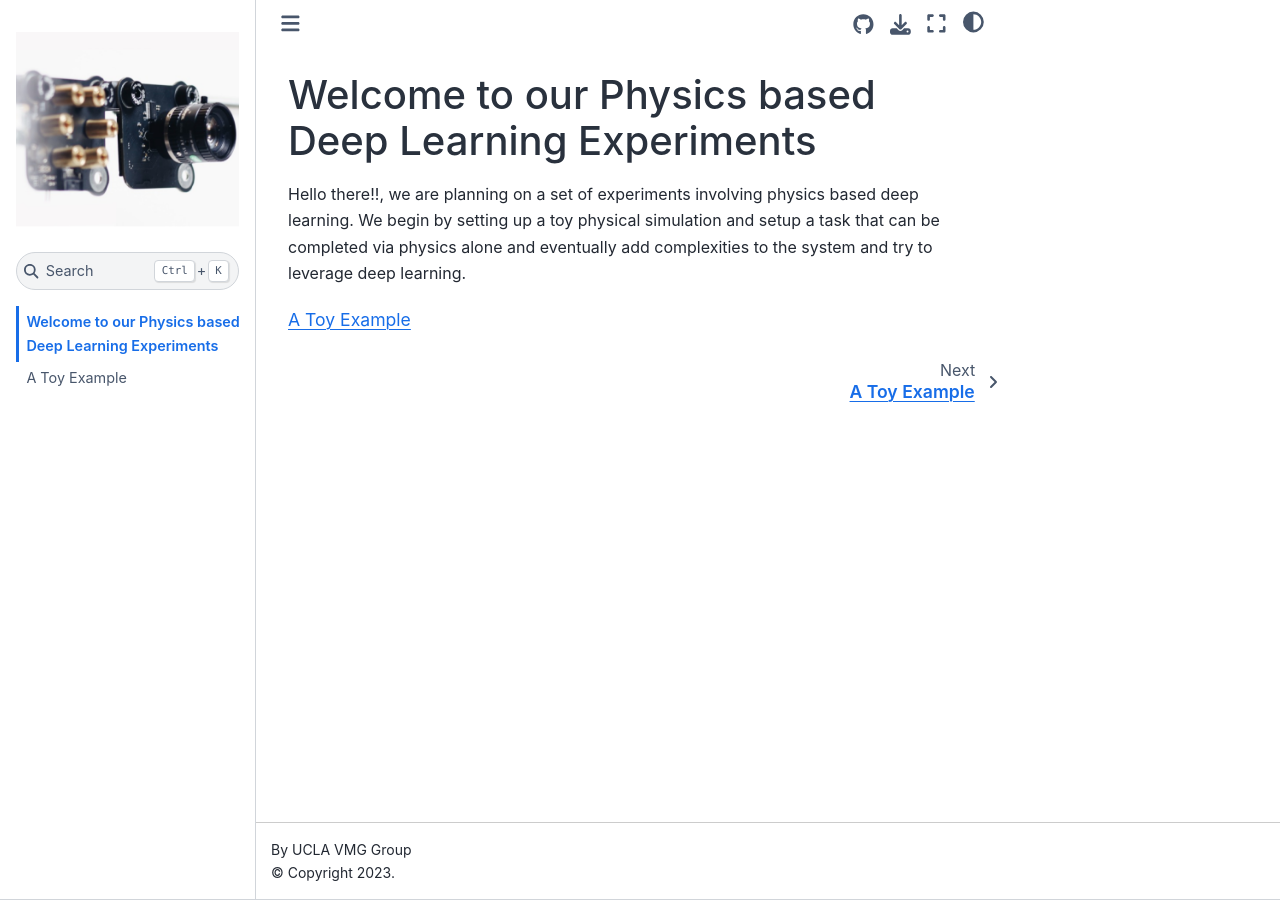
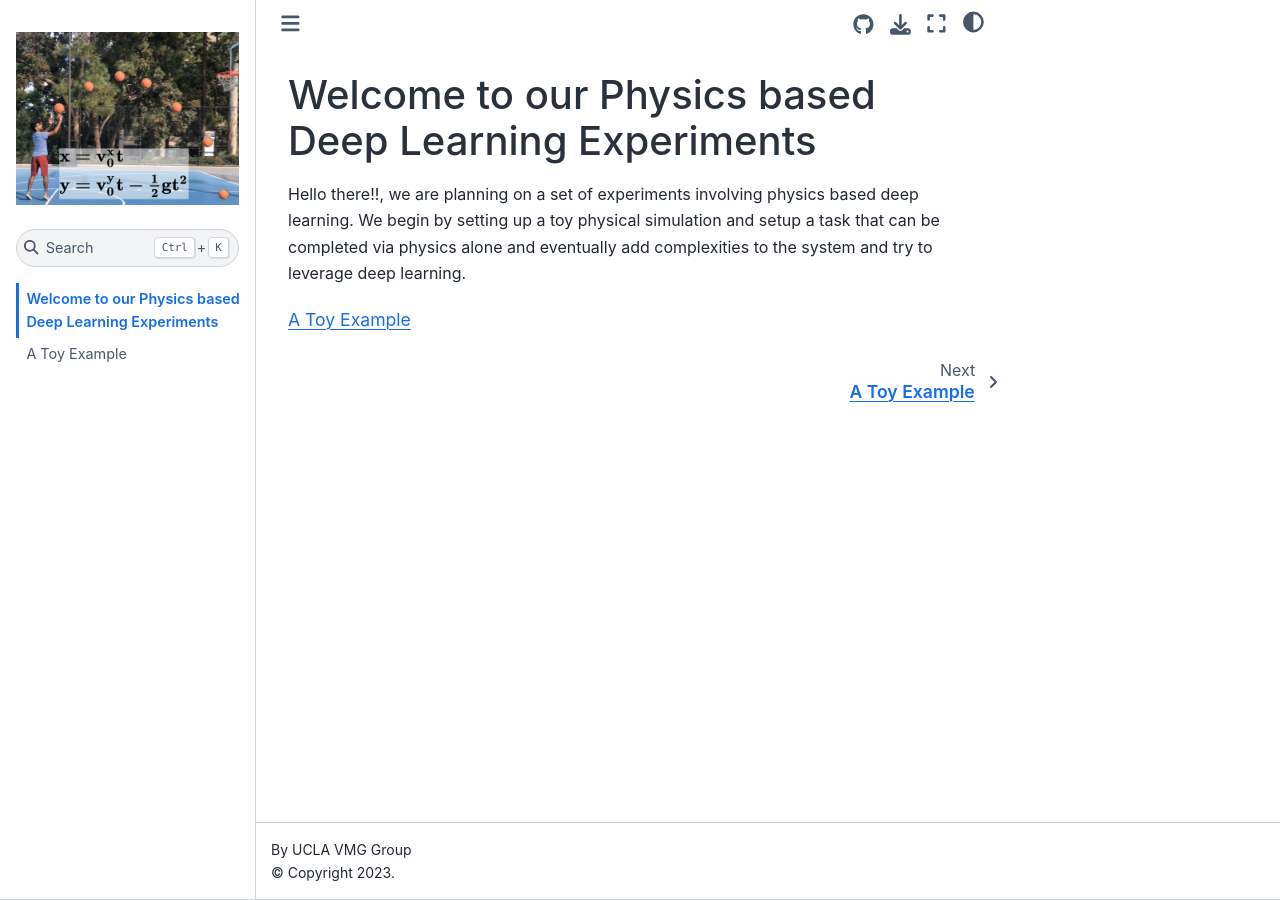
Before and after one commit to srinath2022/physics-based-DL, a Jupyter Book: the page built from intro.md, in a window 1280 px wide. Built offline with Jupyter Book 1.0.4 settings and Sphinx 7.4.7 and the Sphinx Book theme 1.1.4, drawn with Linux system fonts in a browser that asks for light colours.

Commit message:
modified logo

```diff
--- a/_config.yml
+++ b/_config.yml
@@ -3,7 +3,7 @@
 
 title: Physics Based Deep Learning Experiments
 author: UCLA VMG Group
-logo: logo.png
+logo: logo_phy.png
 
 # Force re-execution of notebooks on each build.
 # See https://jupyterbook.org/content/execute.html
```
Also changed, not shown: logo.png (deleted), logo_phy.png (added).
